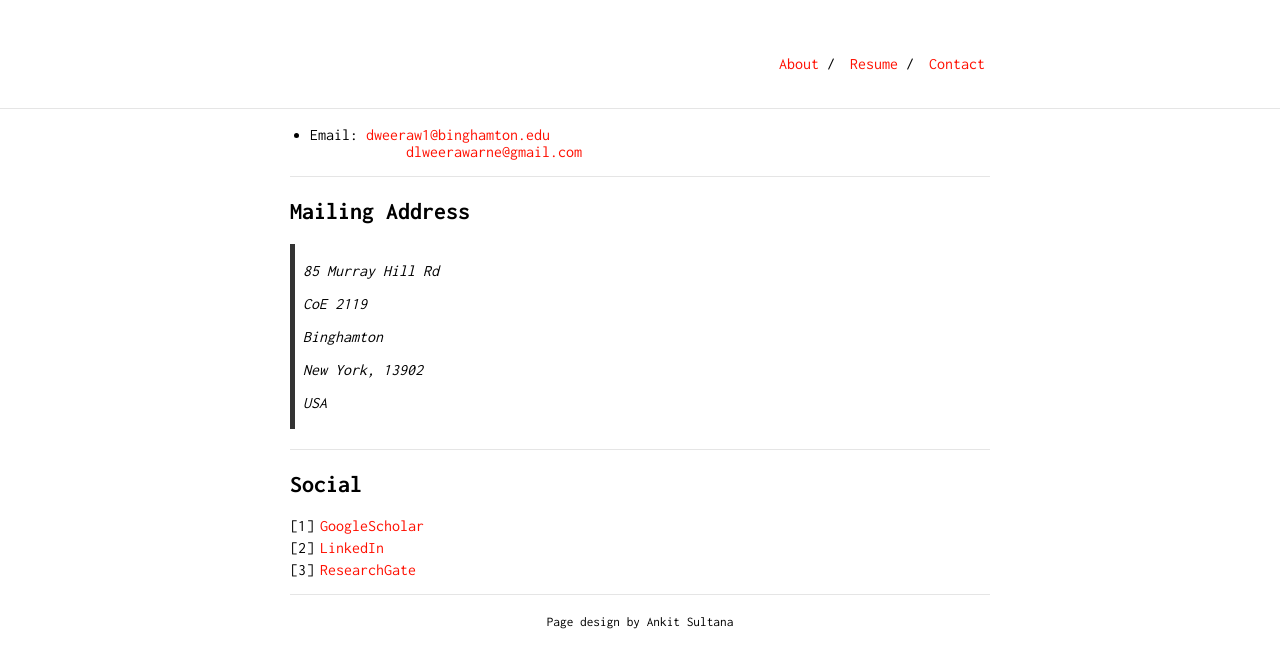
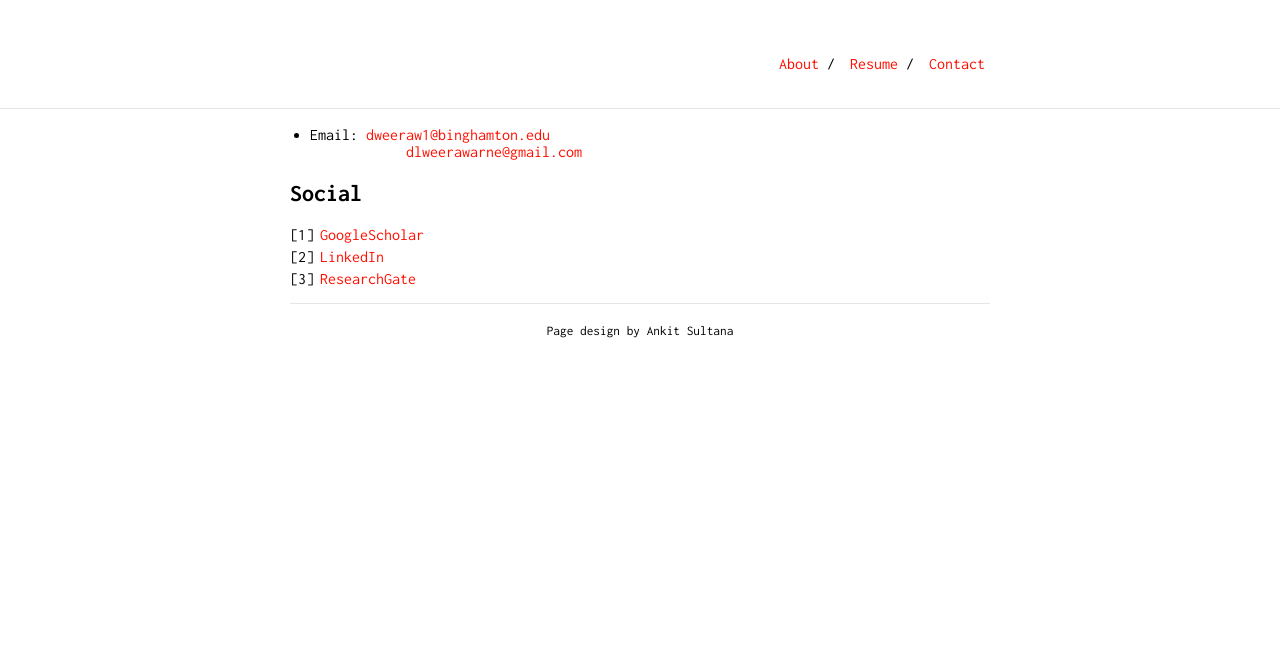
Before and after one commit to dlweerawarne/dlweerawarne.github.io, a Jekyll site: the page built from contact.md, in a window 1280 px wide. Shown: the top 668 px of the page. Built offline with Jekyll 4.4.1, drawn with Linux system fonts in a browser that asks for light colours.

Commit message:
Update contact.md

```diff
--- a/contact.md
+++ b/contact.md
@@ -6,23 +6,6 @@ is_contact: true
 * Email: [dweeraw1@binghamton.edu](mailto:dweeraw1@binghamton.edu)
 &nbsp; &nbsp; &nbsp; &nbsp; &nbsp; &nbsp;&nbsp;[dlweerawarne@gmail.com](mailto:dlweerawarne@gmail.com)
 
-
----
-
-## Mailing Address
-
-> 85 Murray Hill Rd
->
-> CoE 2119
->
-> Binghamton
->
-> New York, 13902
->
-> USA
-
----
-
 ## Social
 
 1. [GoogleScholar](https://scholar.google.com/citations?user=3NVkz0YAAAAJ&hl=en)
```
